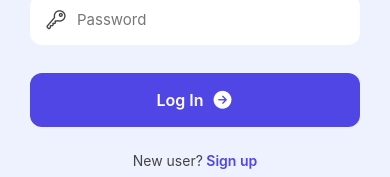
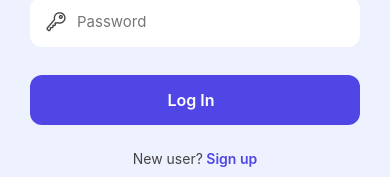
Before and after one commit to MarkJasonPatron/appdev2, a React Native app in the folder react-native-layout/: screen /Login in a window 390 px wide. Shown: the part 480-657 px from the top of the page. Built offline with nearby package versions, Linux system fonts and the light colour scheme.

Commit message:
Updated Login.js and App.js

```diff
--- a/react-native-layout/App.js
+++ b/react-native-layout/App.js
@@ -3,6 +3,7 @@ import { createNativeStackNavigator } from "@react-navigation/native-stack";
 
 import Login from "./src/screens/Login";
 import Signup from "./src/screens/Signup";
+import Todo from "./src/screens/Todo";
 
 const Stack = createNativeStackNavigator();
 
@@ -12,6 +13,7 @@ export default function App() {
       <Stack.Navigator screenOptions={{ headerShown: false }}>
         <Stack.Screen name="Login" component={Login} />
         <Stack.Screen name="Signup" component={Signup} />
+        <Stack.Screen name="Todo" component={Todo} />
       </Stack.Navigator>
     </NavigationContainer>
   );
--- a/react-native-layout/src/screens/Login.js
+++ b/react-native-layout/src/screens/Login.js
@@ -46,10 +46,12 @@ const Login = ({ navigation }) => {
       </View>
 
       {/* Login Button */}
-      <TouchableOpacity style={styles.loginButton}>
+    <TouchableOpacity
+        style={styles.loginButton}
+        onPress={() => navigation.navigate("Todo")}
+    >
         <Text style={styles.loginText}>Log In</Text>
-        <Ionicons name="arrow-forward-circle" size={22} color="#fff" />
-      </TouchableOpacity>
+    </TouchableOpacity>
 
       {/* Signup */}
       <View style={styles.signupRow}>
```
